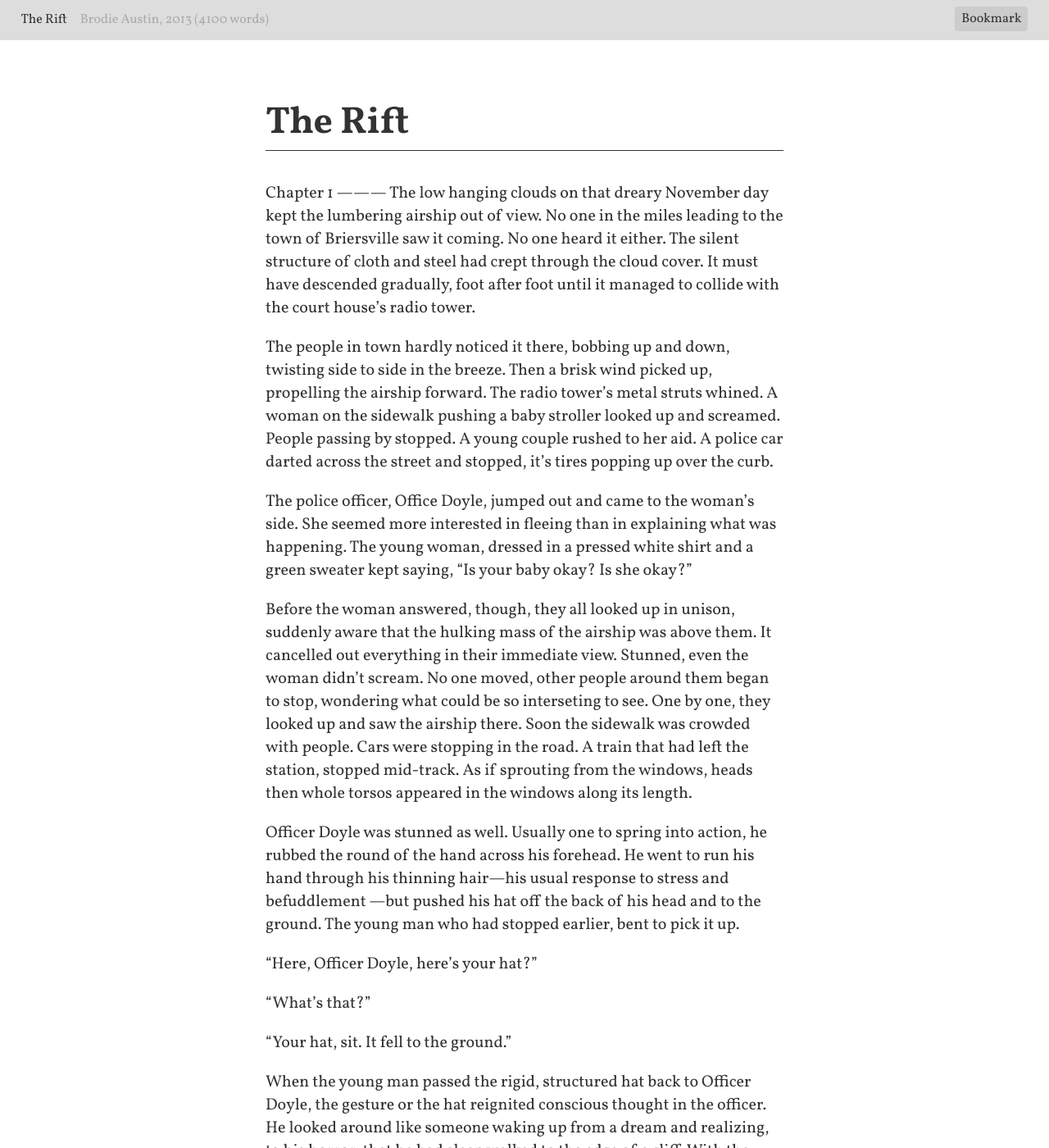
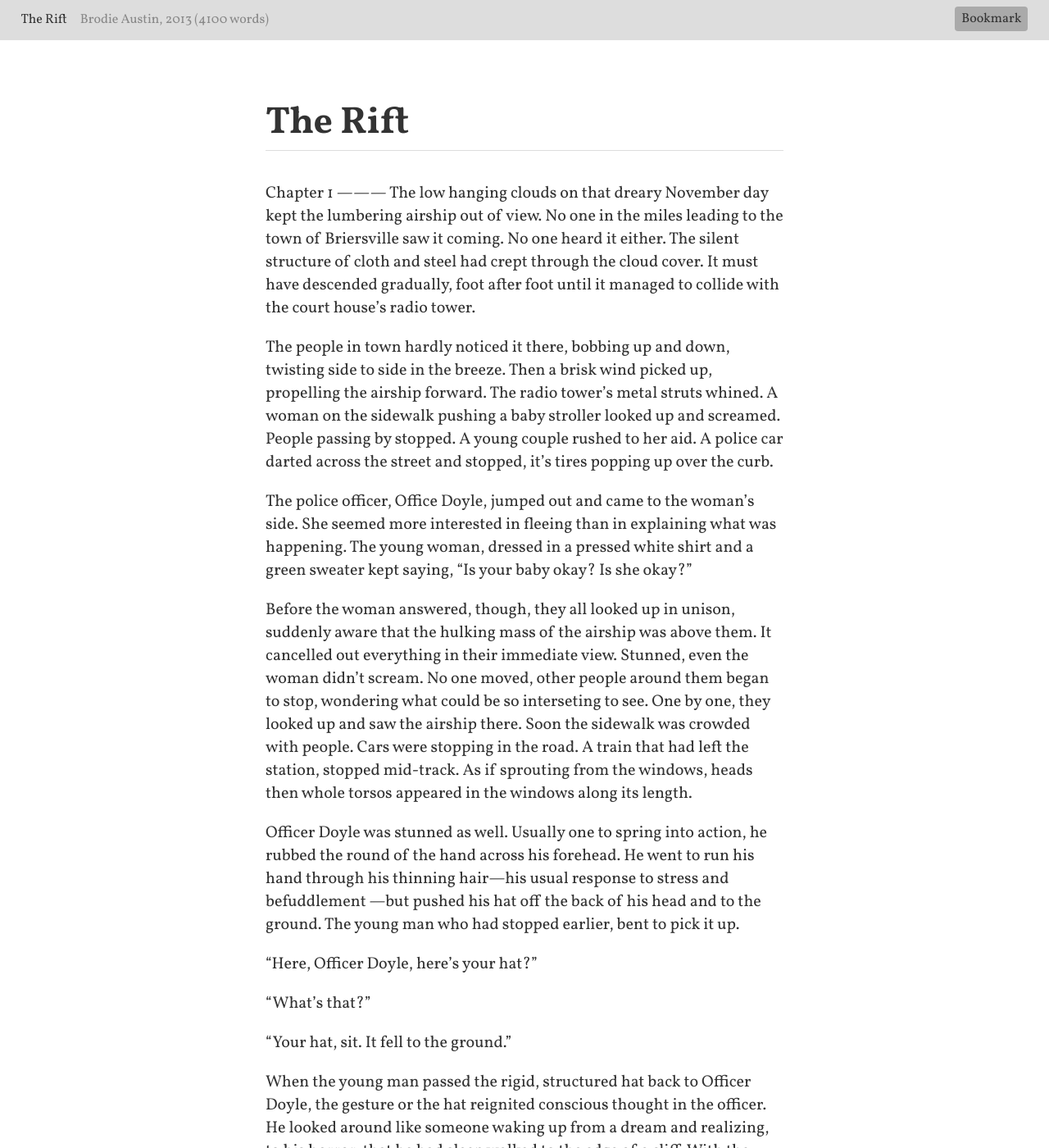
Before and after one commit to brodieaustin/the-rift, a Jekyll site: the page built from index.md, in a window 1280 px wide and 1400 px high. Shown: the whole window at 82% size. Built offline with Jekyll 4.4.1, drawn with Linux system fonts in a browser that asks for light colours; nearby versions of some CDN libraries.

Commit message:
refined header and alerts

```diff
--- a/_layouts/novel.html
+++ b/_layouts/novel.html
@@ -10,25 +10,28 @@
     <link href='http://fonts.googleapis.com/css?family=Vollkorn:400,700' rel='stylesheet' type='text/css'>
     <style>
         body{font-size: 20px; font-family: 'Vollkorn', serif; color: #333; line-height: 1.4;}
-        .site-header{position: fixed; top: 0; left: 0; width: 96%; height: 48px; line-height: 48px; margin: 0; padding: 0 2%; border-bottom: 1px solid #ddd; background-color: #ddd; font-size: 16px; z-index: 1000;}
+        .site-header{position: fixed; top: 0; left: 0; width: 96%; height: 48px; line-height: 48px; margin: 0; padding: 0 2%; border-bottom: 1px solid #ddd; background-color: #ddd; font-size: 16px; z-index: 500;}
         .site-header a {text-decoration: none;}
-        .site-title {float: left; margin: 0; font-size: 100%; font-weight: normal;}
-        .site-meta{float: left; margin-left: 1em; color: #aaa;}
+        .site-title {float: left; margin: 0; margin-right: .5em; font-size: 100%; font-weight: normal;}
+        .site-meta{float: left; margin-left: .5em; color: #888;}
         .site-title a {color: #333;}
         .site-title a:hover {color: #aaa;}
-        .novel h1{font-size: 46px; border-bottom: 1px solid #333;}
-        .button{display: inline-block; padding: 4px 8px; border: 0; border-radius: 4px; background-color: #ccc; color: #333; font-family: inherit; font-size: inherit;}
+        .novel h1{font-size: 46px; border-bottom: 1px solid #ddd;}
+        .button{display: inline-block; padding: 4px 8px; border: 0; border-radius: 4px; background-color: #aaa; color: #333; font-family: inherit; font-size: inherit; cursor: pointer;}
         .button:hover{background-color: #eee;}
+        .button-no-back{background-color: transparent;}
         #save-bookmark{float: right; margin-top: 8px;}
-        .content{width: 50%; max-width: 700px; margin: 0 auto; padding-top: 72px;}
-        .alert{display: none; width: 96%; position: fixed; top: 48px; left: 0; padding: 1% 2% 2% 2%; background-color: #f8f8f8; font-size: 16px; z-index: 500;}
-
+        .content{width: 50%; max-width: 700px; margin: 0 auto; padding: 72px 0;}
+        .alert{display: none; width: 96%; position: fixed; top: 48px; left: 0; padding: 1% 2% 2% 2%; background-color: #f8f8f8; font-size: 16px; z-index: 1000;}
+        #show-meta{display: none;}
+        .show-dot{display: inline-block; height: 6px; width: 6px; border-radius: 50%; background-color: #aaa;}
         @media screen and (max-width: 800px){
             .content{width: 80%;}
         }
-        @media screen and (max-width: 480px){
+        @media screen and (max-width: 600px){
             .site-header{height: auto;}
-            .site-meta{display: none;}
+            .site-meta{display: none; width: 96%;position: absolute;left: 0;margin-left: 0;padding: 0 2%;background-color: #fff;border-bottom: 1px solid #ddd; z-index: 200;}
+            #show-meta{display: inline-block;}
             .content{width: 96%;}
         }
     </style>
@@ -37,6 +40,11 @@
 <body>
     <header class="site-header">
         <h1 class="site-title">{{ site.title }}</h1>
+        <button id="show-meta" class="button button-no-back">
+            <span class="show-dot"></span>
+            <span class="show-dot"></span>
+            <span class="show-dot"></span>
+        </button>
         <div class="site-meta">{{ site.author }}, {{ site.pub_year }} ({{ page.content | number_of_words }} words)</spam></div>
         <button id="save-bookmark" class="button">Bookmark</button>
     </header>
```
Also changed, not shown: other parts of _layouts/novel.html (+4 -0 lines).
